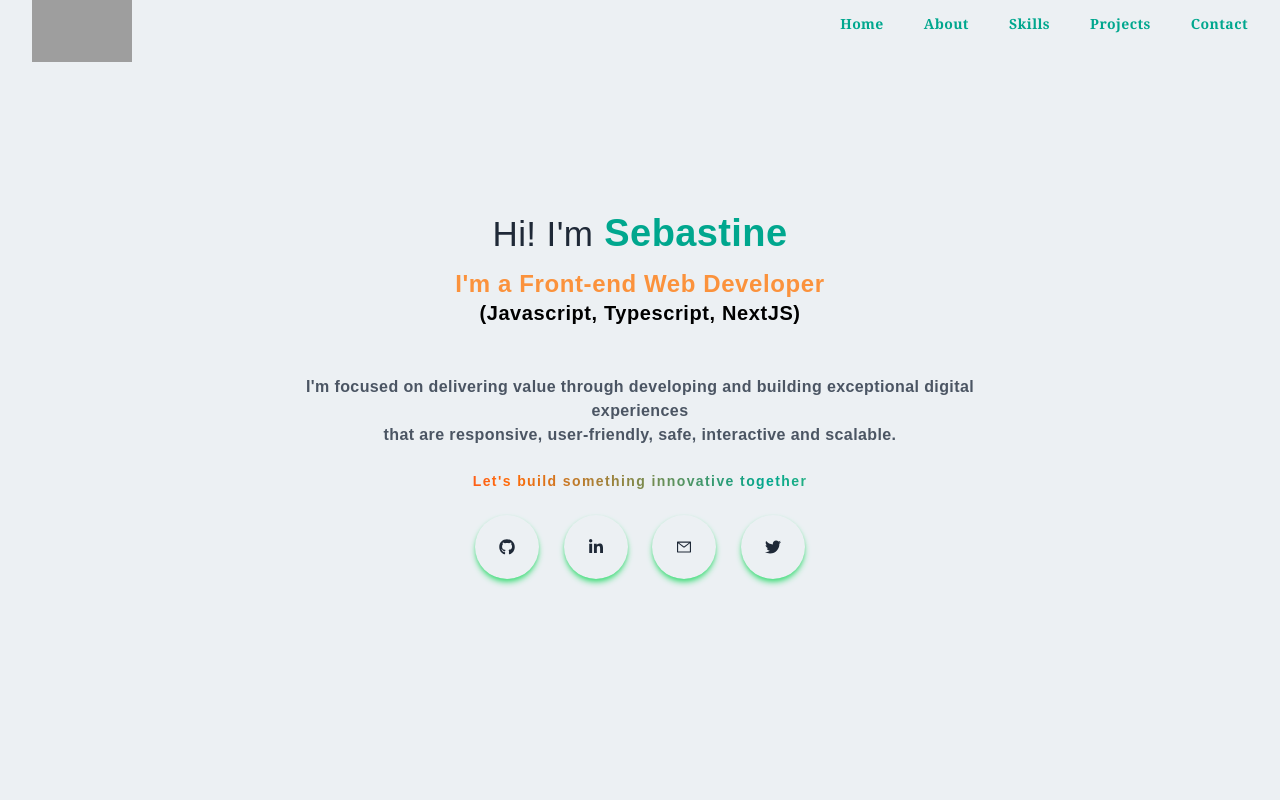
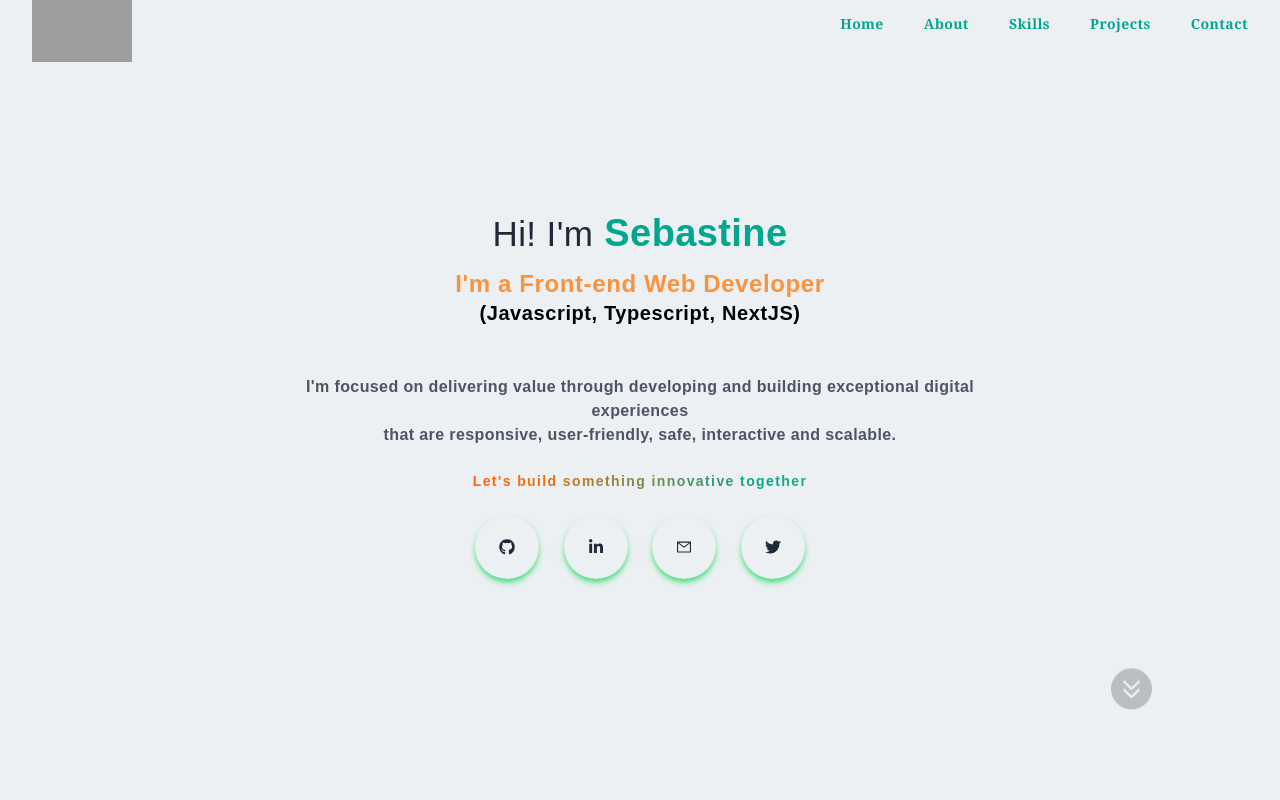
Before and after one commit to Sebastine-thrive/next-portfolio, a Next.js app: page / in a window 1280 px wide. Shown: the top 800 px of the page. Built offline with nearby package versions, Linux system fonts and the light colour scheme; grey boxes are pictures that could not be loaded; a web font is replaced by a local one.

Commit message:
navigation icons included

```diff
--- a/src/components/Contact.jsx
+++ b/src/components/Contact.jsx
@@ -1,10 +1,10 @@
 import Image from "next/image";
 import React from "react";
 import Link from "next/link";
+import { motion } from "framer-motion";
+
 import contact from "../../public/assets/contact/contact_image.png";
-import { HiOutlineChevronDoubleUp } from "react-icons/hi";
 import { MyLinks } from "./data/Data";
-import { motion } from "framer-motion";
 
 export const Contact = () => {
   return (
@@ -126,24 +126,6 @@ export const Contact = () => {
             </div>
           </div>
         </div>
-
-        {/* Scroll-to-top button */}
-
-        <div className="flex justify-center py-12 z-20">
-          <Link
-            href="/"
-            onClick={(e) => {
-              e.preventDefault();
-              document
-                .getElementById("home")
-                .scrollIntoView({ behavior: "smooth" });
-            }}
-          >
-            <div className="rounded-full shadow-lg shadow-gray-400 p-4 cursor-pointer hover:scale-110 ease-in duration-300">
-              <HiOutlineChevronDoubleUp className="text-[#00a78e]" size={30} />
-            </div>
-          </Link>
-        </div>
       </div>
     </div>
   );
--- a/src/components/Footer.jsx
+++ b/src/components/Footer.jsx
@@ -1,11 +1,13 @@
 import React from "react";
 import Link from "next/link";
+import { HiOutlineChevronDoubleUp } from "react-icons/hi";
+import { motion } from "framer-motion";
 
 import { MyLinks } from "./data/Data";
 
 const Footer = () => {
   return (
-    <div className="w-full h-[14rem] bg-[#00a78e] mb-0 ">
+    <div className="relative w-full h-[14rem] bg-[#00a78e] mb-0 ">
       <div className="text-center">
         <p className="text-[white] pt-4  text-[20px] md:text-[28px] ">
           {" "}
@@ -15,7 +17,13 @@ const Footer = () => {
           </span>{" "}
           <b>
             {" "}
-            <Link href="https://sebastine-ogu.vercel.app/" className=" text-[24px] md:text-[32px]"> Sebastine Ogu </Link>{" "}
+            <Link
+              href="https://sebastine-ogu.vercel.app/"
+              className=" text-[24px] md:text-[32px]"
+            >
+              {" "}
+              Sebastine Ogu{" "}
+            </Link>{" "}
           </b>{" "}
         </p>
 
@@ -34,6 +42,32 @@ const Footer = () => {
           </div>
         </div>
       </div>
+
+      {/* Scroll-to-top button */}
+
+      <div className=" absolute flex justify-center py-12 right-[10vw] top-[5vh] z-10">
+        <Link
+          href="/"
+          onClick={(e) => {
+            e.preventDefault();
+            document
+              .getElementById("home")
+              .scrollIntoView({ behavior: "smooth" });
+          }}
+        >
+          <motion.div
+            initial={{ y: 0 }}
+            animate={{ y: [-20, 0, 20] }}
+            transition={{ duration: 1.5, repeat: Infinity, ease: "linear" }}
+            className="rounded-full bg-black  p-2 cursor-pointer hover:scale-120 ease-in duration-300 text-black hover:text-black hover:bg-white"
+          >
+            <HiOutlineChevronDoubleUp
+              className=" rounded-full bg-black hover:bg-white  text-white hover:text-black "
+              size={25}
+            />
+          </motion.div>
+        </Link>
+      </div>
     </div>
   );
 };
--- a/src/components/Main.jsx
+++ b/src/components/Main.jsx
@@ -2,10 +2,11 @@ import Link from "next/link";
 import React from "react";
 import { motion } from "framer-motion";
 import { MyLinks } from "./data/Data";
+import { HiOutlineChevronDoubleDown } from "react-icons/hi";
 
 export const Main = () => {
   return (
-    <div id="home" className=" w-full h-screen text-center mx-auto">
+    <div id="home" className="relative w-full h-screen text-center mx-auto">
       <div className="max-w-[1240px] w-full h-full m-auto p-2 flex justify-center items-center">
         <div>
           <h1 className="px-2 justify-center font-normal  text-[24px] md:text-[35px] ">
@@ -89,6 +90,25 @@ export const Main = () => {
           </motion.div>
         </div>
       </div>
+      <div className=" absolute max-w-[30] right-[10vw] top-[85vh] z-10">
+        <motion.div
+          initial={{ y: 0, opacity: 0 }}
+          whileInView={{ opacity: 1 }}
+          animate={{ y: [-20, 0, 20] }}
+          transition={{
+            delay: 5,
+            duration: 1.5,
+            repeat: Infinity,
+            ease: "linear",
+          }}
+          className="rounded-full bg-black  p-2 hover:scale-120 ease-in duration-300 text-black hover:text-black hover:bg-white"
+        >
+          <HiOutlineChevronDoubleDown
+            className=" rounded-full bg-black hover:bg-white  text-white hover:text-black "
+            size={25}
+          />
+        </motion.div>
+      </div>
     </div>
   );
 };
--- a/src/components/project/ProjectItems.jsx
+++ b/src/components/project/ProjectItems.jsx
@@ -35,7 +35,7 @@ export const ProjectItems = ({ data }) => {
                   <div className="p-4 h-auto">
                     <Image
                       src={project.image}
-                      alt="ecommerce project image"
+                      alt={project.title}
                       width={400}
                       height={400}
                       className="rounded-xl  group-hover:opacity-10 "
```
Also changed, not shown: pages/404.js (renamed from pages/_error.js).
